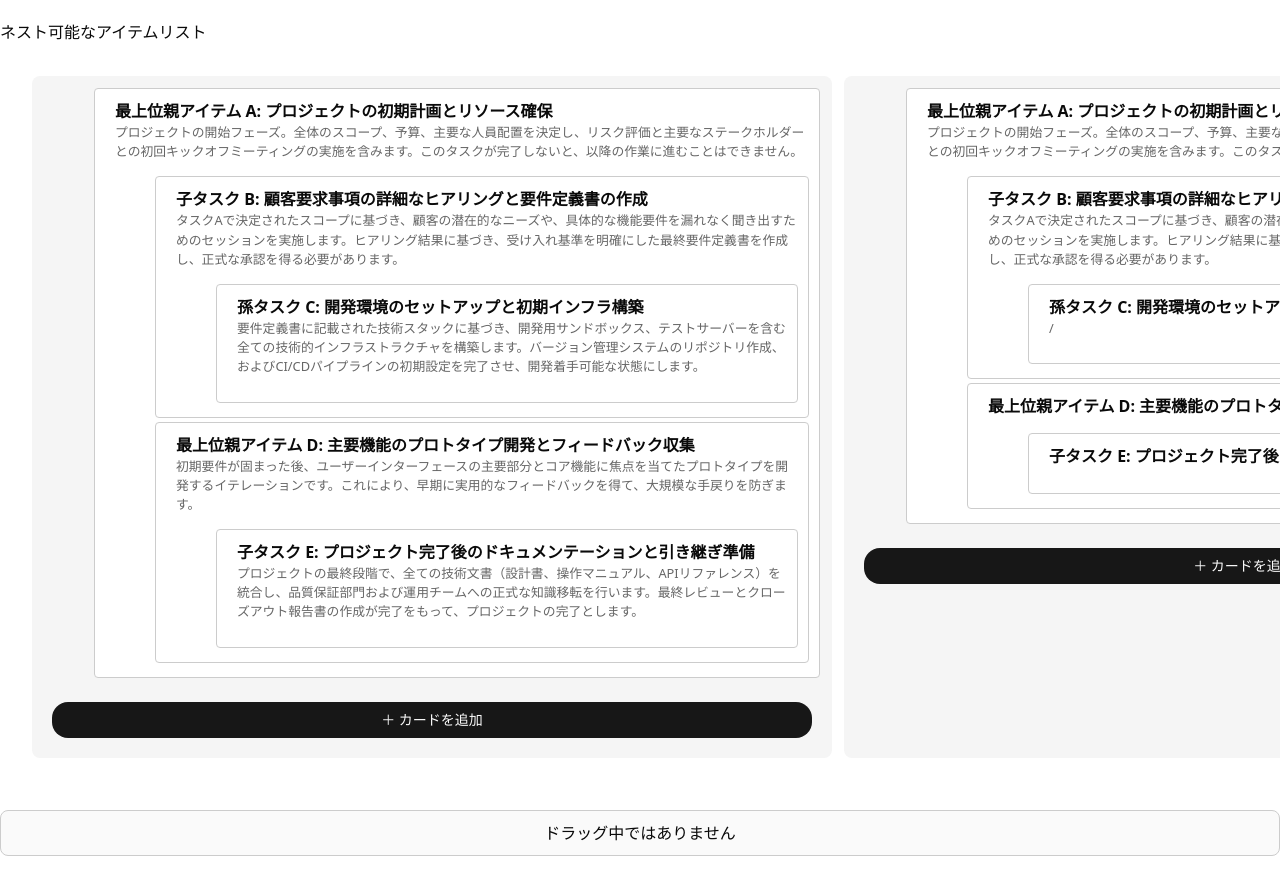
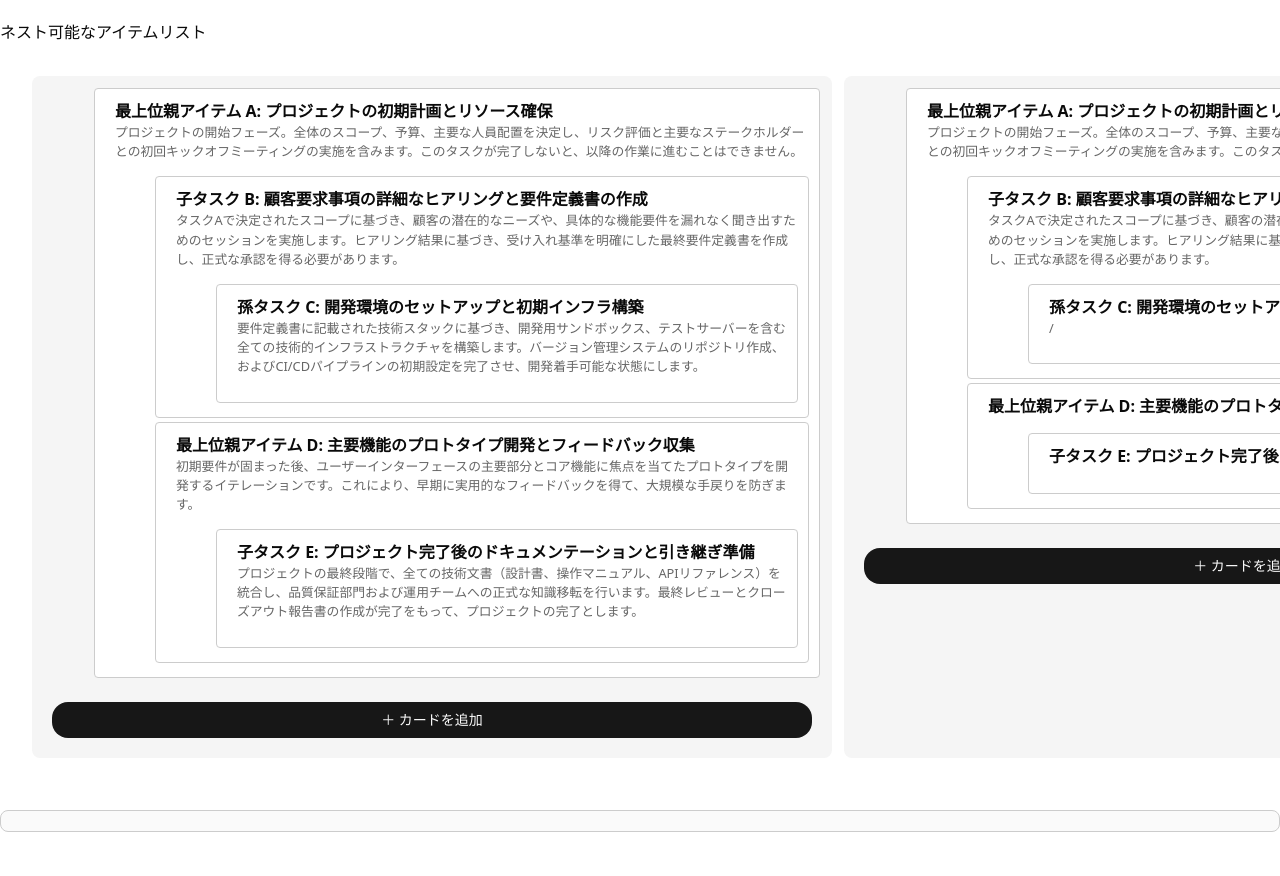
Before and after one commit to shoha-ryo/slideMemo, a Next.js app in the folder my-next-app/: page /task in a window 1280 px wide. Shown: the top 876 px of the page. After the commit the page ends 852 px from the top, so only its background shows below. Built offline with nearby package versions, Linux system fonts and the light colour scheme.

Commit message:
#23完了

```diff
--- a/my-next-app/src/app/task/page.tsx
+++ b/my-next-app/src/app/task/page.tsx
@@ -192,7 +192,7 @@ export default function App() {
               textAlign: "center",
             }}
           >
-            {hoverInfo.activeId ? (
+            {/* {hoverInfo.activeId ? (
               <>
                 <p>
                   🟦 ドラッグ中(ID): <strong>{hoverInfo.activeId}</strong>
@@ -212,7 +212,7 @@ export default function App() {
               </>
             ) : (
               <p>ドラッグ中ではありません</p>
-            )}
+            )} */}
           </div>
           {/* <pre style={{
 						backgroundColor: '#f4f4f4',
```
